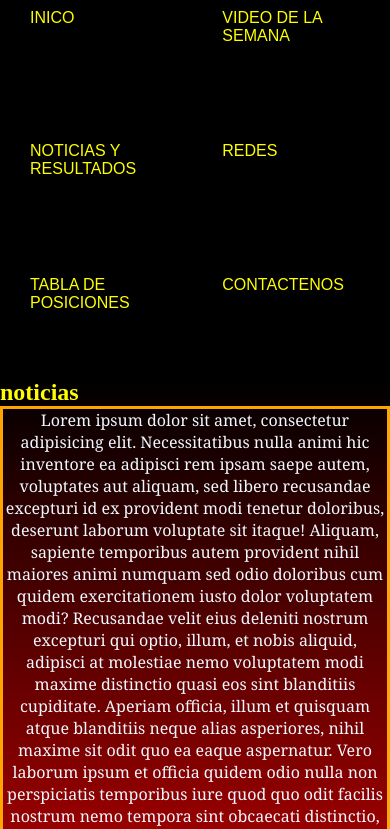
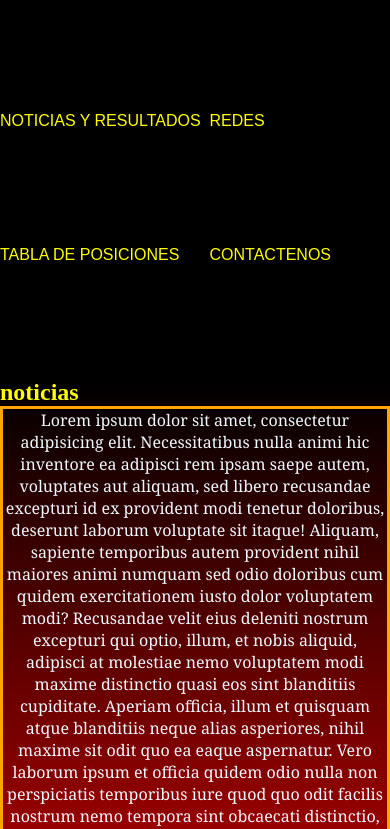
Before and after one commit to marianopanelo/PF-Panelo, a plain HTML site: page index.html in a window 390 px wide. Shown: the part 258-1087 px from the top of the page. Drawn offline with nearby package versions, Linux system fonts and the light colour scheme.

Commit message:
tenia una parte mal del responsib y lo termine de arreglar

```diff
--- a/css/decoracion.scss
+++ b/css/decoracion.scss
@@ -216,12 +216,17 @@ label{
 @media only screen and (min-width:320px) and (max-width:480px){
     /*footer*/
 
+
+
+
     header .bloque {
         display: grid;
         grid-template-columns: 1fr 1fr ;
         grid-template-rows: 1fr 1fr 1fr ;
 
         .box {
+            display: none;
+
             .pelota{
                 display: none;
             }
@@ -237,15 +242,18 @@ label{
             display: grid;
             grid-column: 1/3;
             grid-row: 2/4;
+
         }
-        .inicio__accesos li {
-            margin: 30px;
+
+        .inicio__accesos li{
+            margin: 0;
         }
 
         .inicio__accesos li a {
             text-decoration: none;
             color: yellow;
             text-transform: uppercase;
+
         }
 
         .inicio__accesos1 {
```
Also changed, not shown: index.html (+2 -1 lines), css/decoracion.css, 1 other file.
